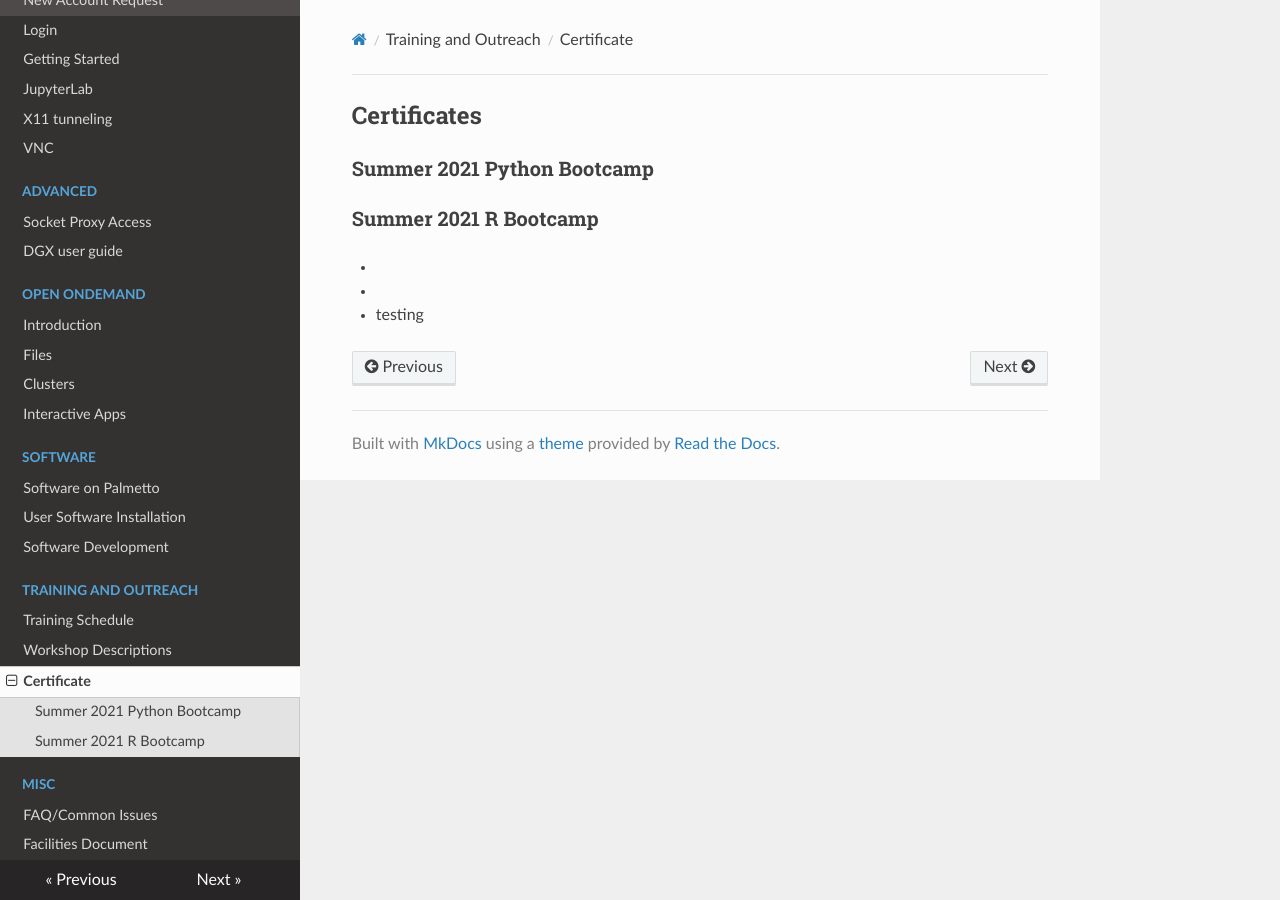
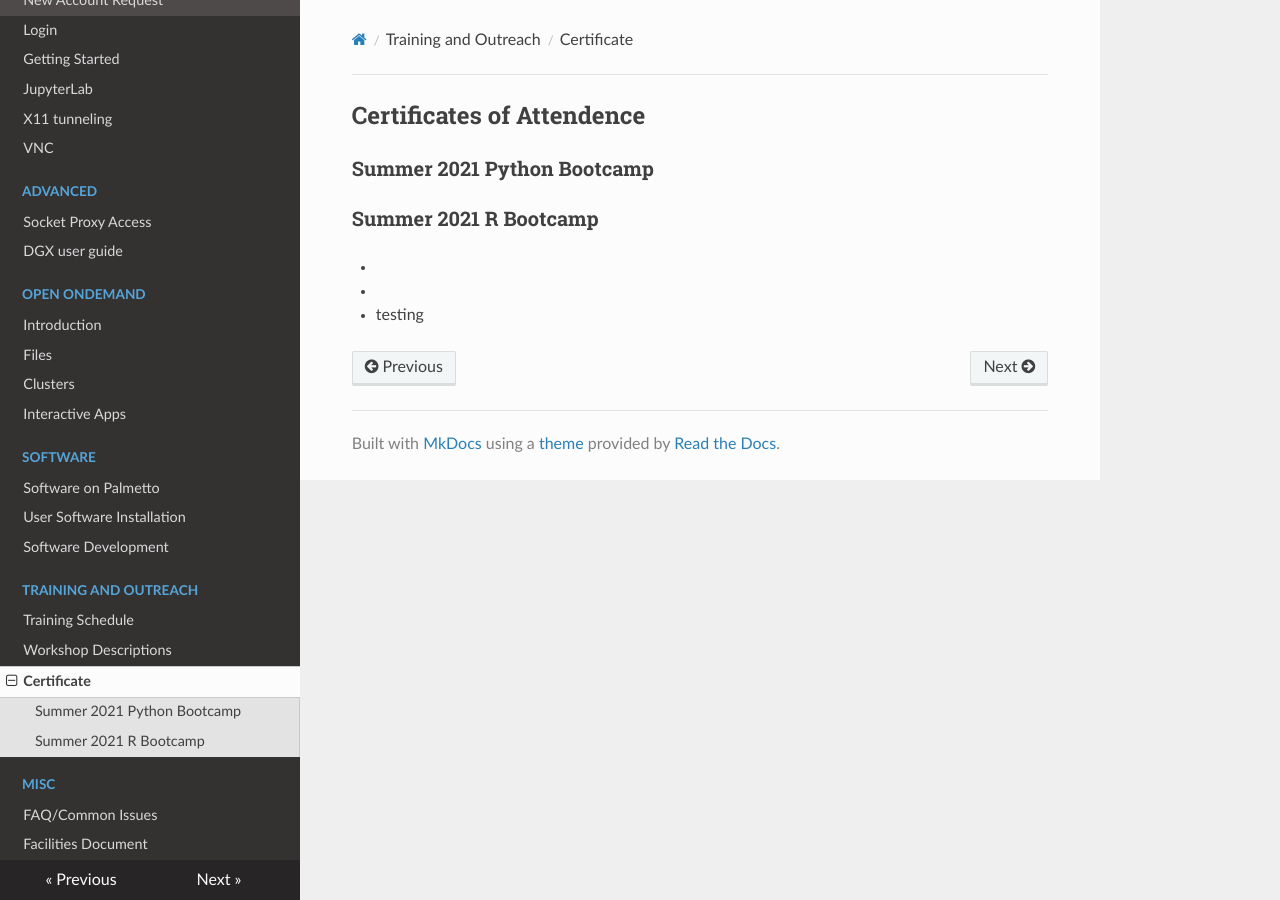
Before and after one commit to clemsonciti/palmetto-documentation, an MkDocs documentation site: the page built from docs/training/certificates.md, in a window 1280 px wide. Built offline with MkDocs 1.6.1, drawn with Linux system fonts in a browser that asks for light colours; nearby versions of some CDN libraries.

Commit message:
Update certificates.md

```diff
--- a/docs/training/certificates.md
+++ b/docs/training/certificates.md
@@ -1,4 +1,4 @@
-## Certificates
+## Certificates of Attendence
 
 ### Summer 2021 Python Bootcamp
 
```
